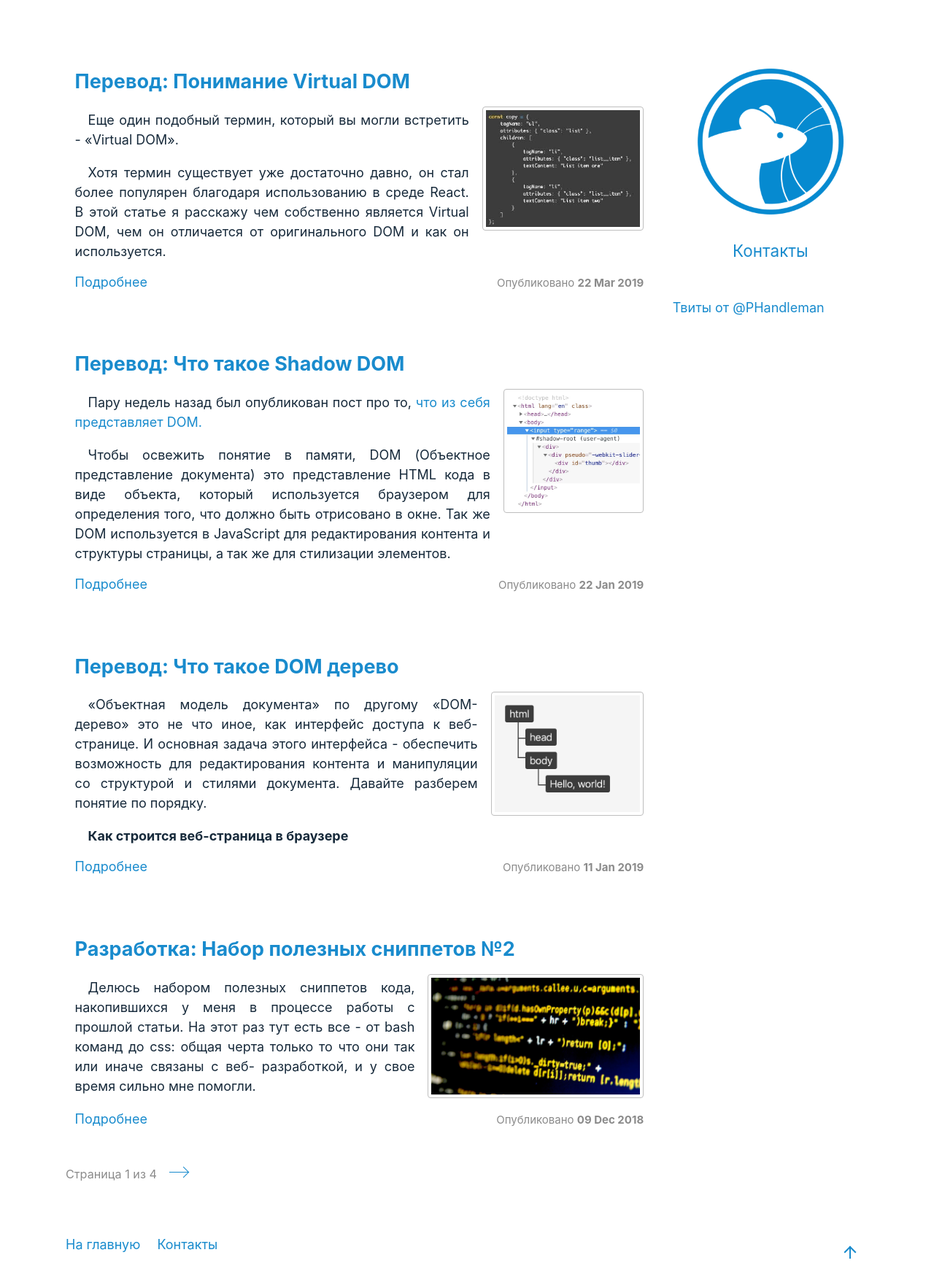
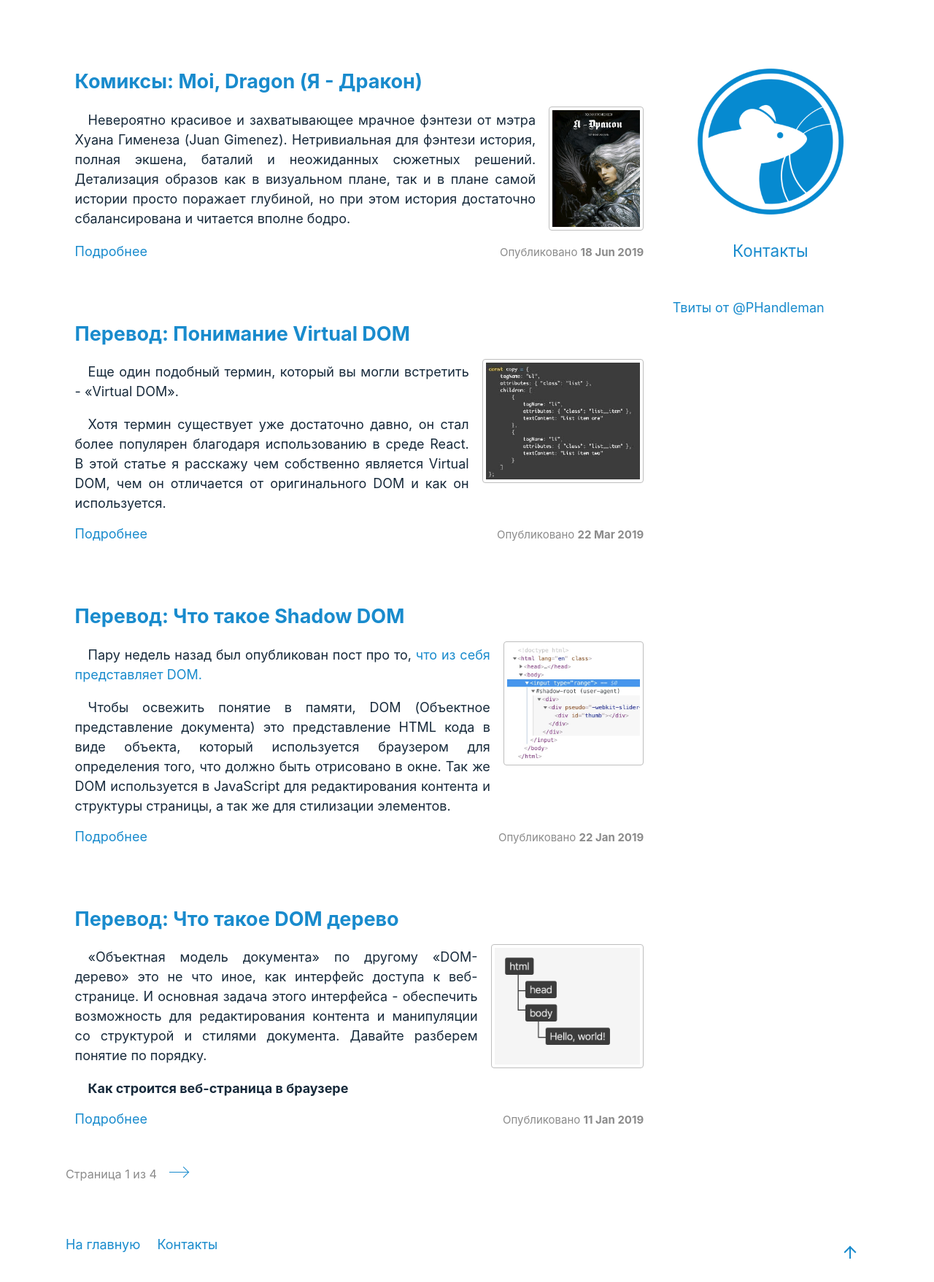
Before and after one commit to handleman/handleman.github.source, a Jekyll site: the page built from index.html, in a window 1280 px wide. Shown: the whole page at 73% size. Built offline with Jekyll 4.4.1, drawn with Linux system fonts in a browser that asks for light colours; the list of posts is cut into pages by our own code; comment, search, counter and statistics services are not loaded.

Commit message:
moi dragon page added

```diff
--- /dev/null
+++ b/_posts/2019-06-18-moi-dragon.markdown
@@ -0,0 +1,25 @@
+---
+layout: post
+title:  "Комиксы: Moi, Dragon (Я - Дракон)"
+date:   2019-06-18 13:35:59 +0300
+description: "Невероятно красивое и захватывающее мрачное фэнтези от мэтра Хуана Гименеза (Juan Gimenez).  Нетривиальная для фэнтези история, полная экшена, баталий и неожиданных сюжетных решений.  Детализация образов как в визуальном плане, так и в плане самой истории просто поражает глубиной, но при этом история достаточно сбалансирована и читается вполне бодро."
+image: "/assets/images/articles/moi_dragon/dragon.jpg"
+categories: comics
+---
+
+Невероятно красивое и захватывающее мрачное фэнтези от мэтра Хуана Гименеза (Juan Gimenez).  Нетривиальная для фэнтези история, полная экшена, баталий и неожиданных сюжетных решений.  Детализация образов как в визуальном плане, так и в плане самой истории просто поражает глубиной, но при этом история достаточно сбалансирована и читается вполне бодро.
+
+Замок, дворцовые интриги, любовь, предательство и драконы, все это чудесным образом переплетается в абсолютно оригинальный и не банальный сюжет который сам по себе как полноценный роман, при этом подан визуальным языком великолепного художника Хуана Гименеза - в своем фирменном стиле.
+
+
+<p><img  class="comic_page" src="/assets/images/articles/moi_dragon/dragon.jpg" alt=" комикс moi, Dragon. (Я, Дракон)" /></p>
+<p><img class="comic_page" src="/assets/images/articles/moi_dragon/dragon2.jpg" alt=" комикс moi, Dragon. (Я, Дракон)" /></p>
+<p><img class="comic_page" src="/assets/images/articles/moi_dragon/dragon3.jpg" alt=" комикс moi, Dragon. (Я, Дракон)" /></p>
+<p><img class="comic_page" src="/assets/images/articles/moi_dragon/dragon4.jpg" alt=" комикс moi, Dragon. (Я, Дракон)" /></p>
+<p><img class="comic_page" src="/assets/images/articles/moi_dragon/dragon5.jpg" alt=" комикс moi, Dragon. (Я, Дракон)" /></p>
+<p><img class="comic_page" src="/assets/images/articles/moi_dragon/dragon6.jpg" alt=" комикс moi, Dragon. (Я, Дракон)" /></p>
+
+
+Насколько я понимаю на данный момент этот графический роман официально не был переведен на русский, поэтому ознакомится с ним можно только **скачав любительский перевод:**
+
+[Moi, Dragon (Я - Дракон) by Juan Gimenez](http://rus-bd.com/component/content/article/35-bdarticlescategory/604-moi-dragon-by-juan-gimenez.html)
--- a/assets/css/styles.scss
+++ b/assets/css/styles.scss
@@ -138,6 +138,12 @@
 }
 .content{
   grid-area:content;
+  .comic_page{
+    display: block;
+    width: 100%;
+    height: auto;
+    margin-bottom: 2em;
+  }
 }
 @media screen and (max-width: $mobile-screen) {
   .content{
```
Also changed, not shown: assets/images/articles/moi_dragon/dragon.jpg (added), assets/images/articles/moi_dragon/dragon2.jpg (added), assets/images/articles/moi_dragon/dragon3.jpg (added), assets/images/articles/moi_dragon/dragon4.jpg (added), assets/images/articles/moi_dragon/dragon5.jpg (added), assets/images/articles/moi_dragon/dragon6.jpg (added).
